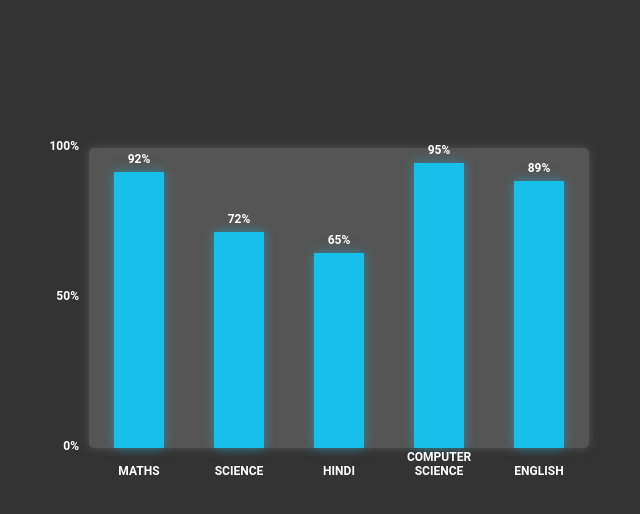
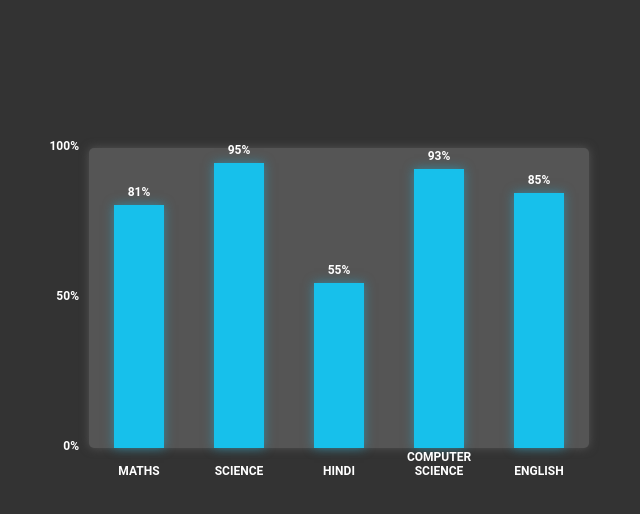
Before and after one commit to rishiwardhan/rishiwardhan.github.io, a plain HTML site: page index.html in a window 1280 px wide. Shown: the part 102-616 px from the top of the page, without its empty margins (301-941 px from the left). Drawn offline with nearby package versions, Linux system fonts and the light colour scheme.

Commit message:
Update index.html

```diff
--- a/index.html
+++ b/index.html
@@ -20,11 +20,11 @@
 
 
        <ul class="bars">
-        <li><div class="bar" data-percentage="92"></div><span>MATHS</span></li>
-        <li><div class="bar" data-percentage="72"></div><span>SCIENCE</span></li>
-        <li><div class="bar" data-percentage="65"></div><span>HINDI</span></li>
-        <li><div class="bar" data-percentage="95"></div><span>COMPUTER SCIENCE</span></li>
-        <li><div class="bar" data-percentage="89"></div><span>ENGLISH</span></li>
+        <li><div class="bar" data-percentage="81"></div><span>MATHS</span></li>
+        <li><div class="bar" data-percentage="95"></div><span>SCIENCE</span></li>
+        <li><div class="bar" data-percentage="55"></div><span>HINDI</span></li>
+        <li><div class="bar" data-percentage="93"></div><span>COMPUTER SCIENCE</span></li>
+        <li><div class="bar" data-percentage="85"></div><span>ENGLISH</span></li>
       </ul>
     </div>
     <!--chart end-->
```
